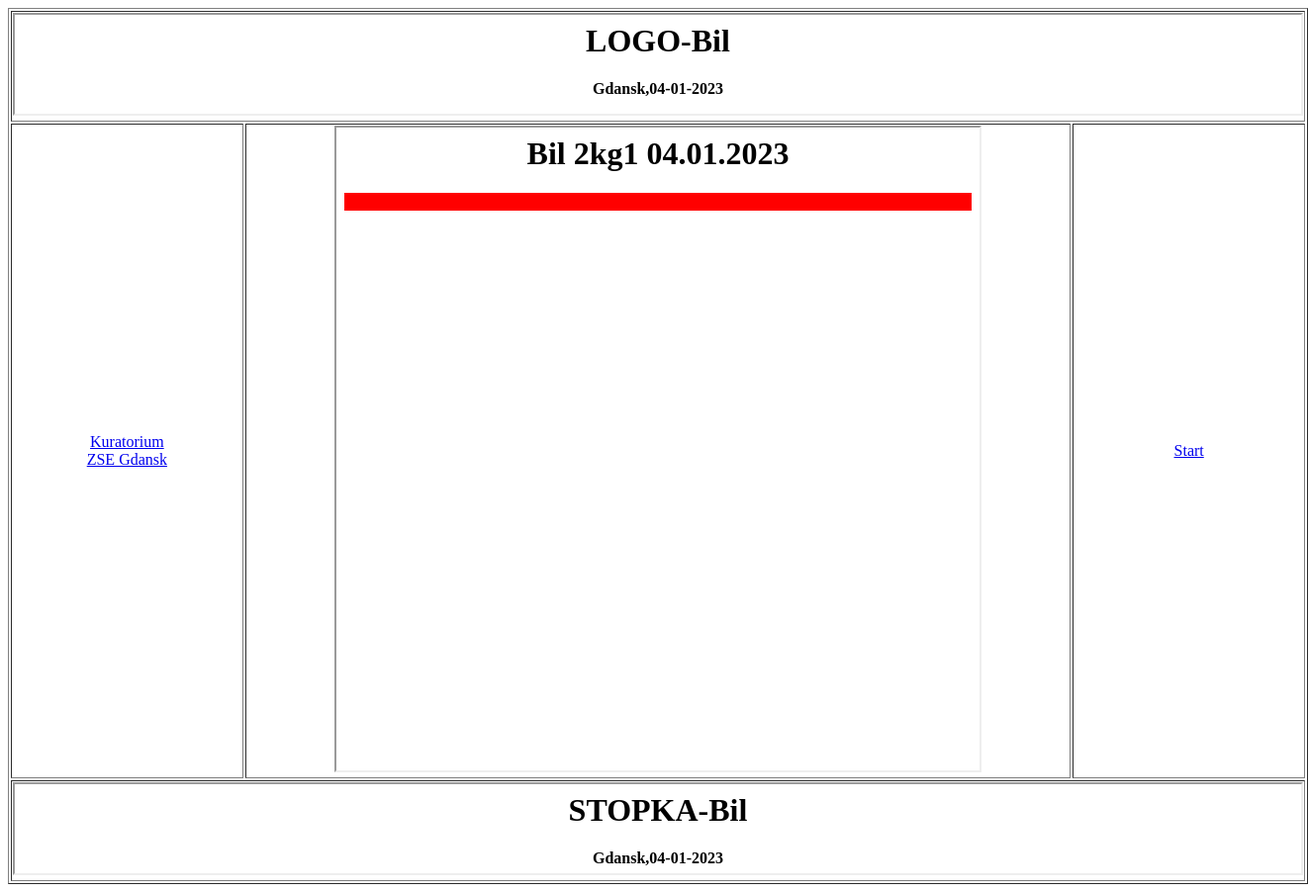
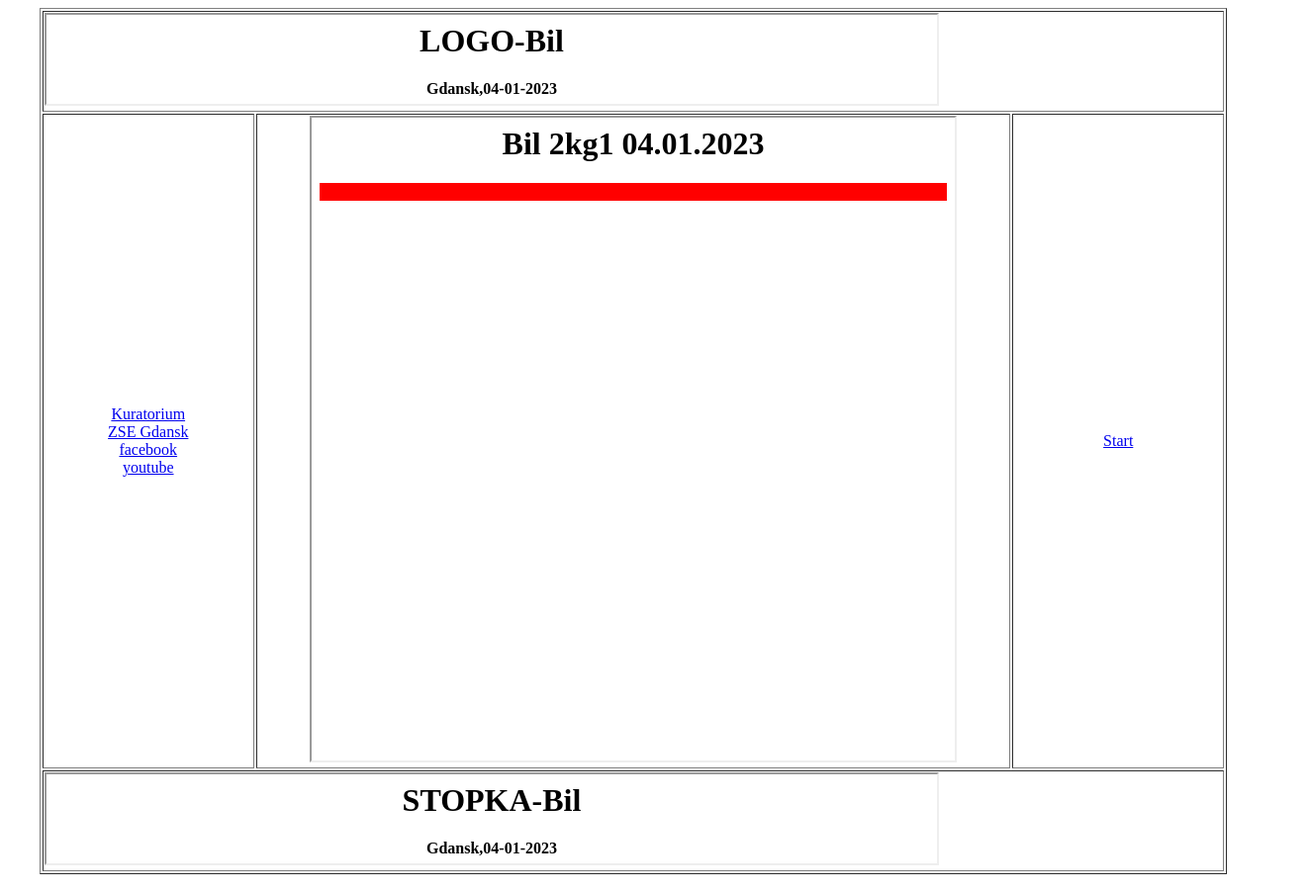
Before and after one commit to biluuee/zadanie12i13, a plain HTML site: page index.html in a window 1280 px wide. Shown: the whole page at 99% size, 1322 px wide, since content can reach past the window. Drawn offline with Linux system fonts and the light colour scheme.

Commit message:
Add files via upload

```diff
--- a/index.html
+++ b/index.html
@@ -7,7 +7,7 @@
 <table width=95% border="1" align="center">
     <tr>
         <td colspan="3">
-            <iframe  width=1300 height=100 name="obszar_logo" src="logo_bil.html" border="0"></iframe>
+            <iframe width=900 height=90 name="obszar_logo" src="logo_bil.html" border="0"></iframe>
             </td>
     </tr>
     <tr>
@@ -15,6 +15,10 @@
              <a href="http://www.kuratorium.gda.pl" target="obszar_glowny">Kuratorium</a>
          <br>
              <a href="http://www.zse.gda.pl" target="obszar_glowny">ZSE Gdansk</a>
+         <br>
+             <a href="https://www.facebook.com" target="obszar_glowny">facebook</a>
+         <br>
+             <a href="http://www.youtube.com" target="obszar_glowny">youtube</a>
         </td>
         <td align=center>
             <iframe  width=650 height=650 name="obszar_glowny" src="glowny_bil.html" border="0"></iframe>
@@ -24,7 +28,7 @@
     </tr>
     <tr>
         <td colspan="3">
-            <iframe width=1300 height=90 name="obszar_stopka" src="stopka_bil.html" border="0"></iframe>
+            <iframe width=900 height=90 name="obszar_stopka" src="stopka_bil.html" border="0"></iframe>
             </td>
     </tr>
 </table>
```
